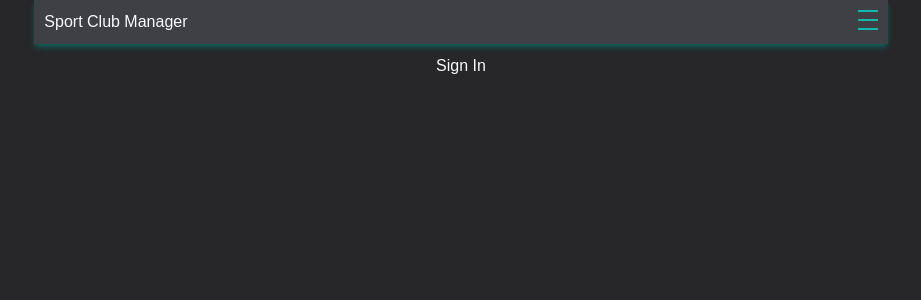
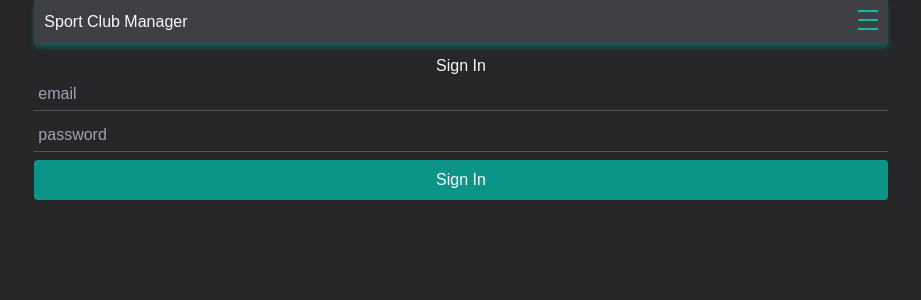
Before and after one commit to SportClubManager/front-vue, a Vue app: page /signin in a window 1280 px wide. Shown: the top 300 px of the page, without its empty margins (179-1100 px from the left). Built offline with nearby package versions, Linux system fonts and the light colour scheme.

Commit message:
create signin form

```diff
--- a/package.json
+++ b/package.json
@@ -9,6 +9,7 @@
         "lint": "eslint . --ext .vue,.js,.jsx,.cjs,.mjs --fix --ignore-path .gitignore"
     },
     "dependencies": {
+        "axios": "^1.2.3",
         "vue": "^3.2.45",
         "vue-router": "^4.1.6"
     },
--- a/src/assets/main.css
+++ b/src/assets/main.css
@@ -1,4 +1,5 @@
 @import "tailwindcss/base";
+
 @tailwind base;
 @tailwind components;
 @tailwind utilities;
@@ -22,7 +23,15 @@ a {
     @apply text-sky-500
 }
 
-button {
+form {
+    @apply w-full space-y-2
+}
+
+form * {
+    @apply w-full
+}
+
+button[type="submit"] {
     @apply bg-teal-600 rounded py-2 px-4
 }
 
--- a/src/components/NavComponent.vue
+++ b/src/components/NavComponent.vue
@@ -1,17 +1,14 @@
 <template>
     <div id="nav-icon" @click="toggleMenu" :class="{ active: isActive }">
-        <div class="flex overflow-hidden items-center justify-center transform transition-all duration-200">
-            <div class="flex flex-col bg-zinc-700 justify-between w-5 h-5 transform transition-all duration-300">
-                <div class="bg-teal-500 h-[2px] w-7 transform transition-all duration-300 origin-left delay-100"></div>
-                <div class="bg-teal-500 h-[2px] w-8 rounded transform transition-all duration-300 delay-75"></div>
-                <div class="bg-teal-500 h-[2px] w-7 transform transition-all duration-300 origin-left "></div>
+        <div class="flex overflow-hidden items-center justify-center duration-200">
+            <div class="flex flex-col justify-between bg-zinc-700 w-5 h-5 duration-300">
+                <div class="bg-teal-500 h-[2px] w-7 duration-300 delay-100 origin-left"></div>
+                <div class="bg-teal-500 h-[2px] w-8 duration-300 delay-75 rounded"></div>
+                <div class="bg-teal-500 h-[2px] w-7 duration-300 origin-left "></div>
 
-                <div
-                    class="absolute items-center justify-between transform transition-all duration-500 top-2.5 -translate-x-10 flex w-0">
-                    <div
-                        class="absolute bg-red-400 h-[2px] w-5 transform transition-all duration-500 rotate-0 delay-300"></div>
-                    <div
-                        class="absolute bg-red-400 h-[2px] w-5 transform transition-all duration-500 -rotate-0 delay-300"></div>
+                <div class="absolute items-center justify-between duration-500 top-2.5 -translate-x-10 flex w-0">
+                    <div class="absolute bg-red-400 h-[2px] w-5 duration-500 rotate-0 delay-300"></div>
+                    <div class="absolute bg-red-400 h-[2px] w-5 duration-500 -rotate-0 delay-300"></div>
                 </div>
             </div>
         </div>
@@ -21,7 +18,9 @@
         <li><a href="#">Home</a></li>
         <li><a href="#">About us</a></li>
         <li><a href="#">Contacts</a></li>
-        <li><router-link :to="{ name: 'signin' }">Sign In</router-link></li>
+        <li>
+            <router-link :to="{ name: 'signin' }">Sign In</router-link>
+        </li>
     </ul>
 
 </template>
@@ -41,6 +40,10 @@ const toggleMenu = () => {
     @apply bg-zinc-700;
 }
 
+#nav-icon div {
+    @apply transform transition-all
+}
+
 #nav-icon.active > div > div > div:nth-child(-n+3) {
     @apply translate-y-6
 }
--- a/src/views/SignInView.vue
+++ b/src/views/SignInView.vue
@@ -1,5 +1,10 @@
 <template>
     <h2>Sign In</h2>
+    <form @submit.prevent="signIn">
+        <input v-model="email" placeholder="email" />
+        <input v-model="password" placeholder="password" type="password" />
+        <button type="submit">Sign In</button>
+    </form>
 </template>
 
 <script setup>
```
Also changed, not shown: 1 other file (tests, documents, lock files or other folders). Lines whose indentation alone changed are shown as unchanged.
